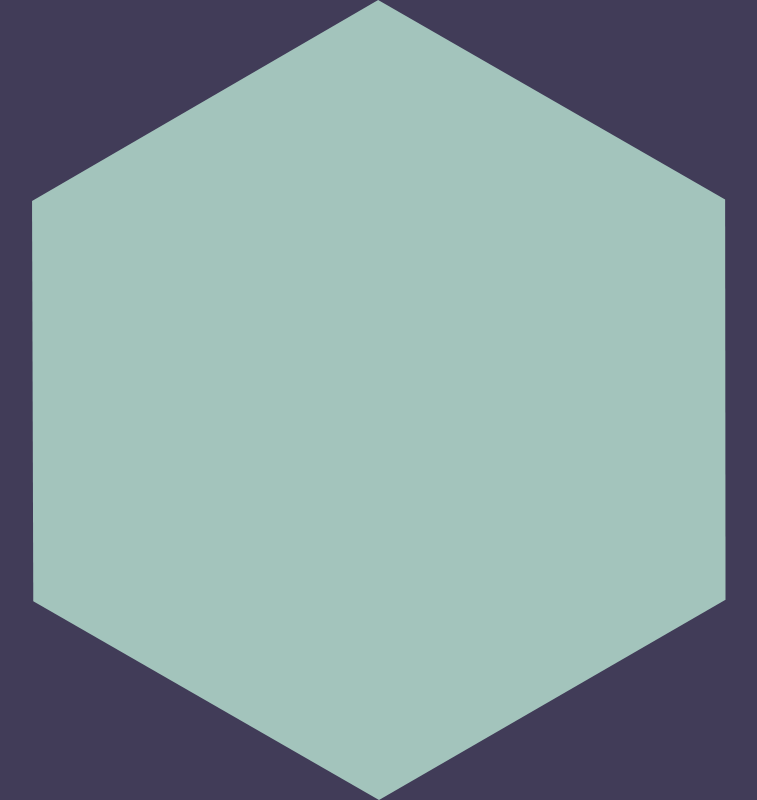
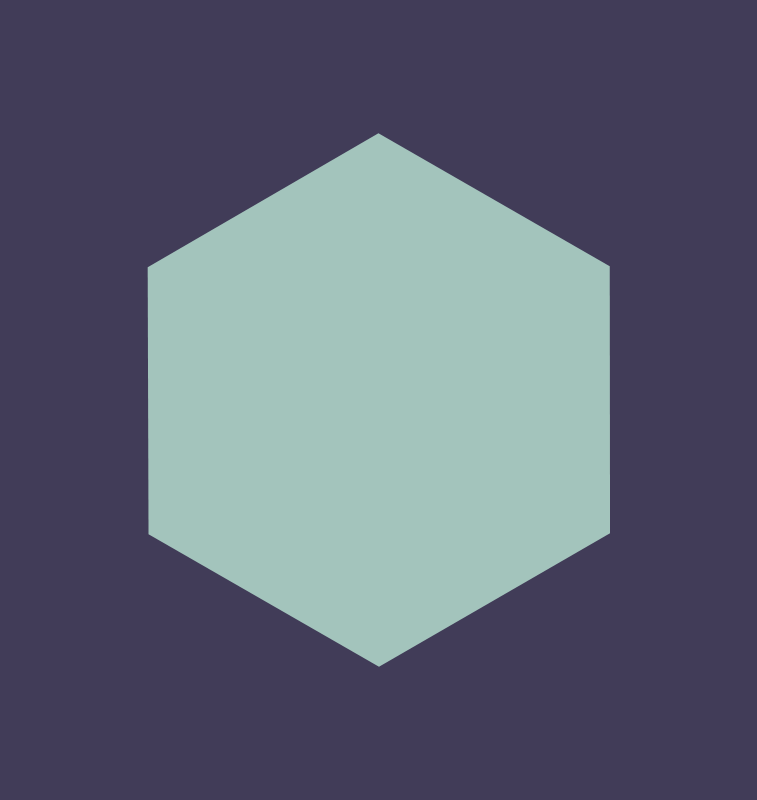
Before and after one commit to RyanMan56/Shapes, a plain HTML site: page index.html in a window 1280 px wide. Shown: the whole page, without its empty margins (261-1018 px from the left). Drawn offline with Linux system fonts and the light colour scheme.

Commit message:
Global scaler

```diff
--- a/index.html
+++ b/index.html
@@ -1,6 +1,6 @@
 <html>
   <head>
-    <title>Funky Shapes?!</title>
+    <title>Funky Shapes!!</title>
     <link rel = "stylesheet"
       type = "text/css"
       href="style.css"
--- a/script.js
+++ b/script.js
@@ -5,6 +5,7 @@ var toRads = Math.PI / 180;
 var lastFrameTime = Date.now();
 var delta = Date.now() - lastFrameTime;
 var currentSplits = 1;
+var globalScale;
 
 window.addEventListener('resize', resizeCanvas, false);
 resizeCanvas();
@@ -26,7 +27,7 @@ function draw() {
 function filledCircle() {
   var origin = new Vector2(canvas.width / 2, canvas.height / 2);
   var splits = currentSplits;
-  var scaler = 400;
+  var scaler = 400 * globalScale;
   var degreesPerSplit = 360 / splits;
 
   ctx.beginPath();
@@ -77,4 +78,5 @@ function drawTriangle(a, b, c) {
 function resizeCanvas() {
   canvas.width = window.innerWidth;
   canvas.height = window.innerHeight;
+  globalScale = canvas.width / 1920;
 }
```
